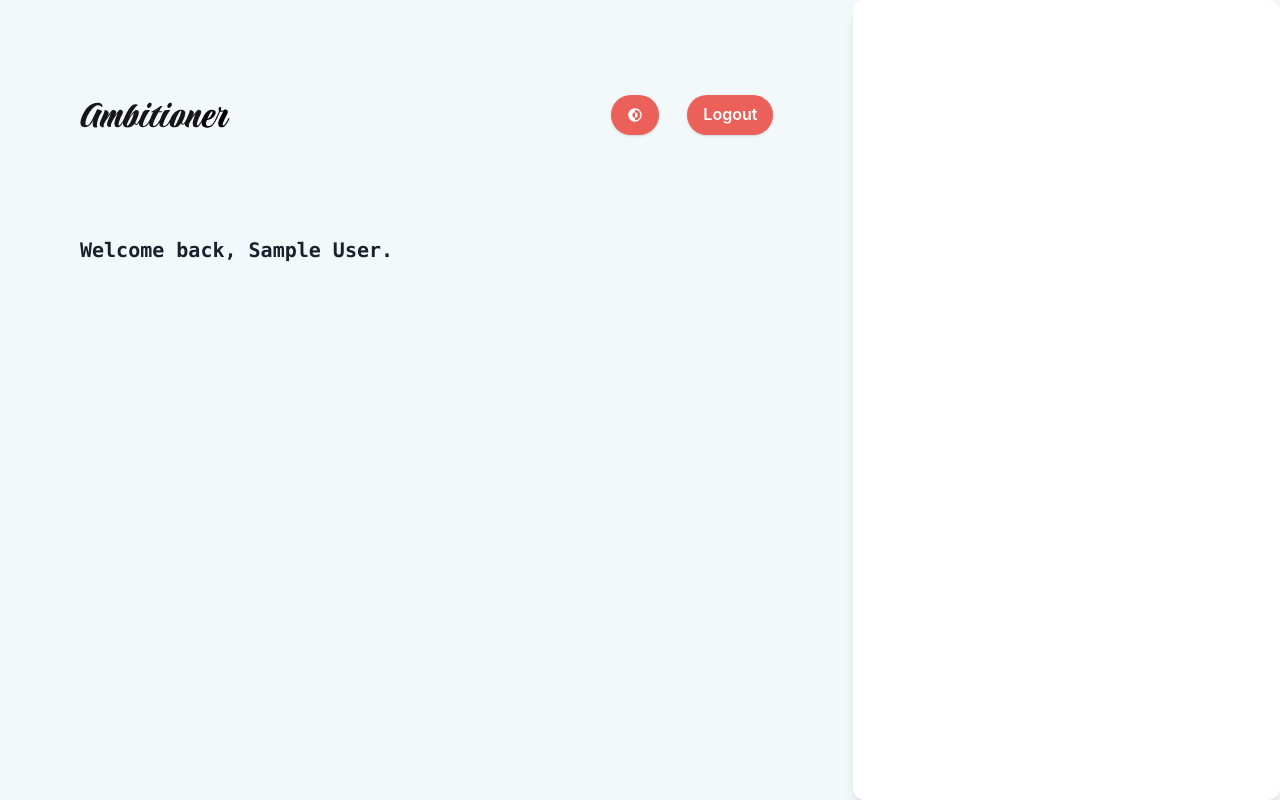
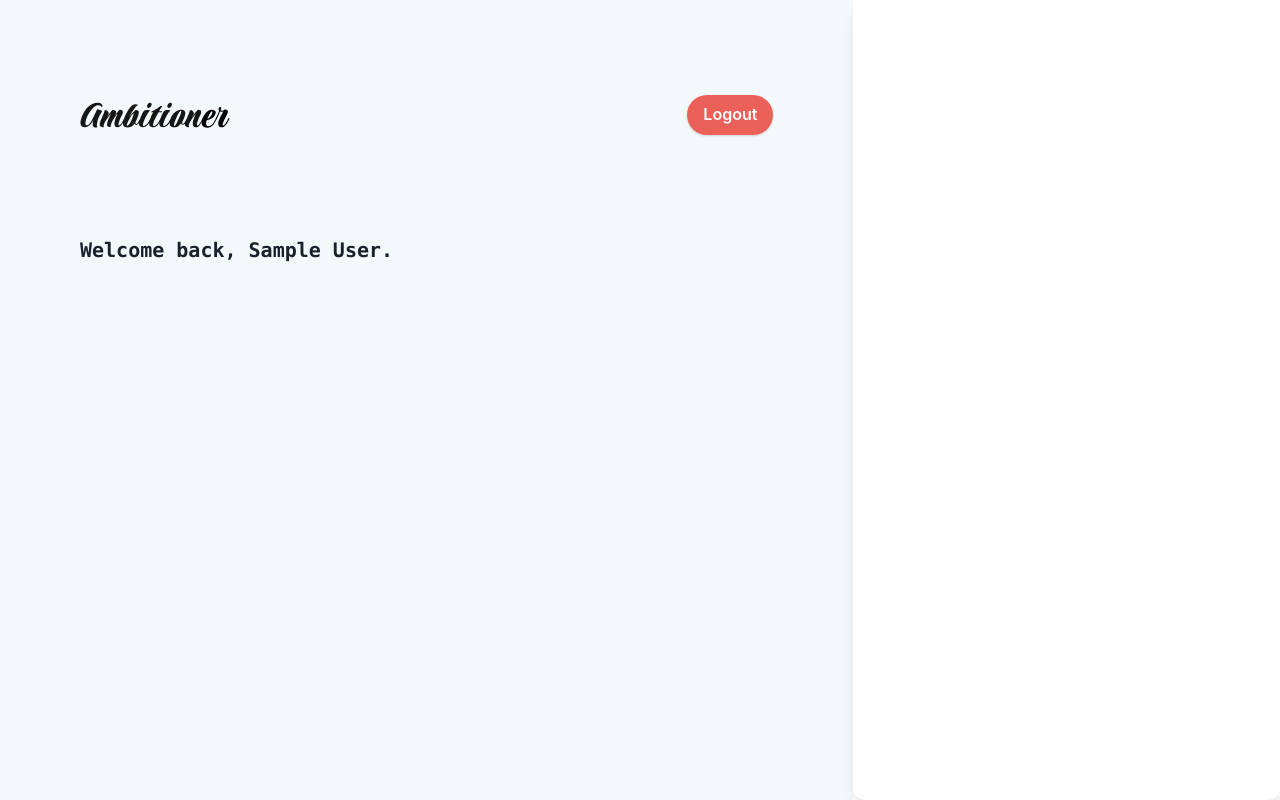
Before and after one commit to F4isalSH/ambitioner, a React (Create React App) app: page / in a window 1280 px wide. Built offline with nearby package versions, Linux system fonts and the light colour scheme; no server answers; sample sign-in values are in the browser's storage.

Commit message:
Rearranging

```diff
--- a/src/components/Dashboard.tsx
+++ b/src/components/Dashboard.tsx
@@ -1,11 +1,10 @@
 import { Navbar } from "./Navbar";
-import { VStack, Heading } from "@chakra-ui/react";
+import { VStack, Heading, useColorModeValue } from "@chakra-ui/react";
 import { useAuthContext } from "../hooks/useAuthContext";
-import firebase from "firebase/app";
 export const Dashboard: React.FC = ({}) => {
   const { user }: any = useAuthContext();
   return (
-    <VStack alignItems="flex-start" w="full" h="100vh">
+    <VStack bg="#F3F8FB" alignItems="flex-start" w="full" h="100vh">
       <Navbar />
       <Heading px="20" fontFamily="mono" size="md">
         Welcome back, {user.displayName}.
--- a/src/components/Navbar.tsx
+++ b/src/components/Navbar.tsx
@@ -1,21 +1,11 @@
 import { CgDarkMode } from "react-icons/cg";
-import { HStack, Image, Button, Icon } from "@chakra-ui/react";
+import { HStack, Image, Button, Icon, useColorMode } from "@chakra-ui/react";
 import { useLogout } from "../hooks/useLogout";
 export const Navbar: React.FC = () => {
   const { logout } = useLogout();
   return (
     <HStack w="full" py="10" px="20" justifyContent="space-between">
       <Image src="logo.svg" boxSize={{ base: 150 }} />
-      <HStack spacing="7">
-        <Button
-          bg="#EB615A"
-          color="white"
-          borderRadius="full"
-          boxShadow="base"
-          _hover={{ bg: "#FFB0A5" }}
-        >
-          <Icon as={CgDarkMode} />
-        </Button>
       <Button
         bg="#EB615A"
         color="white"
@@ -27,6 +17,5 @@ export const Navbar: React.FC = () => {
         Logout
       </Button>
     </HStack>
-    </HStack>
   );
 };
--- a/src/components/TransactionInput.tsx
+++ b/src/components/TransactionInput.tsx
@@ -1,4 +1,4 @@
-import { VStack, HStack } from "@chakra-ui/layout";
+import { VStack } from "@chakra-ui/layout";
 
 export const TransactionInput: React.FC = () => {
   return (
--- a/src/pages/home/Home.tsx
+++ b/src/pages/home/Home.tsx
@@ -3,11 +3,7 @@ import { Flex } from "@chakra-ui/react";
 import { TransactionInput } from "../../components/TransactionInput";
 export const Home: React.FC = () => {
   return (
-    <Flex
-      h="100vh"
-      bg="#F3F8FB"
-      direction={{ base: "column", md: "column", lg: "row" }}
-    >
+    <Flex h="100vh" direction={{ base: "column", md: "column", lg: "row" }}>
       <Dashboard />
       <TransactionInput />
     </Flex>
```
Lines whose indentation alone changed are shown as unchanged.
